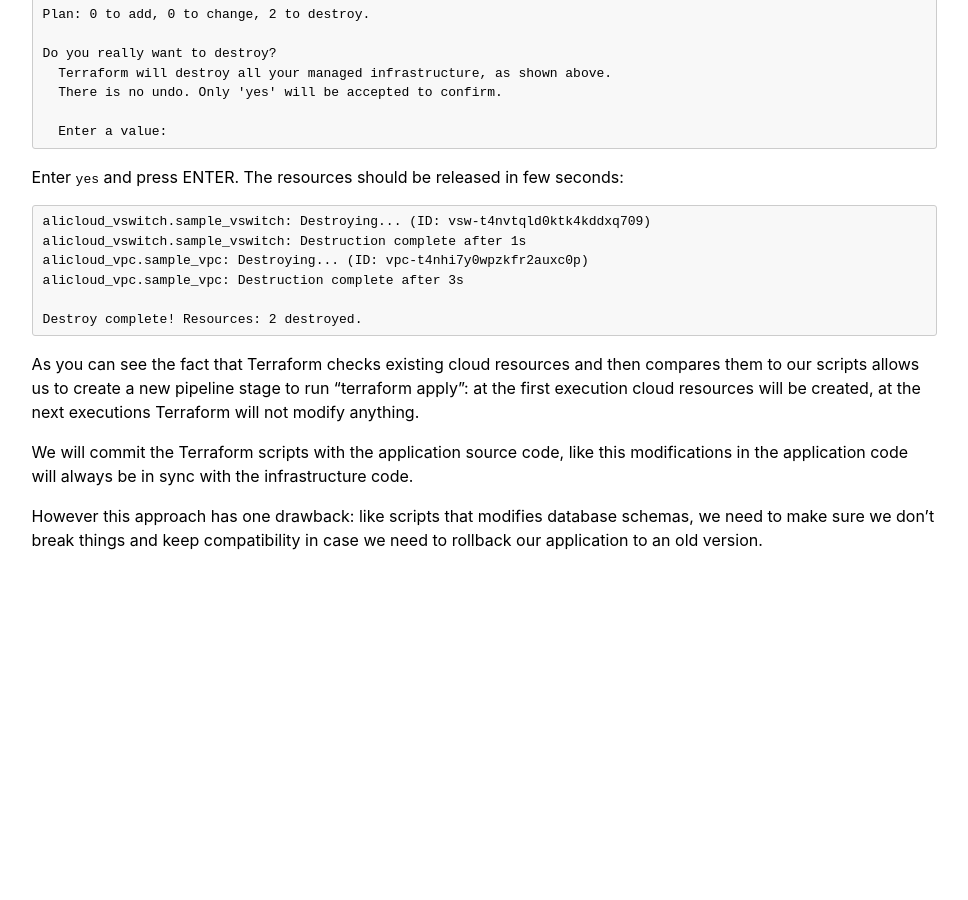
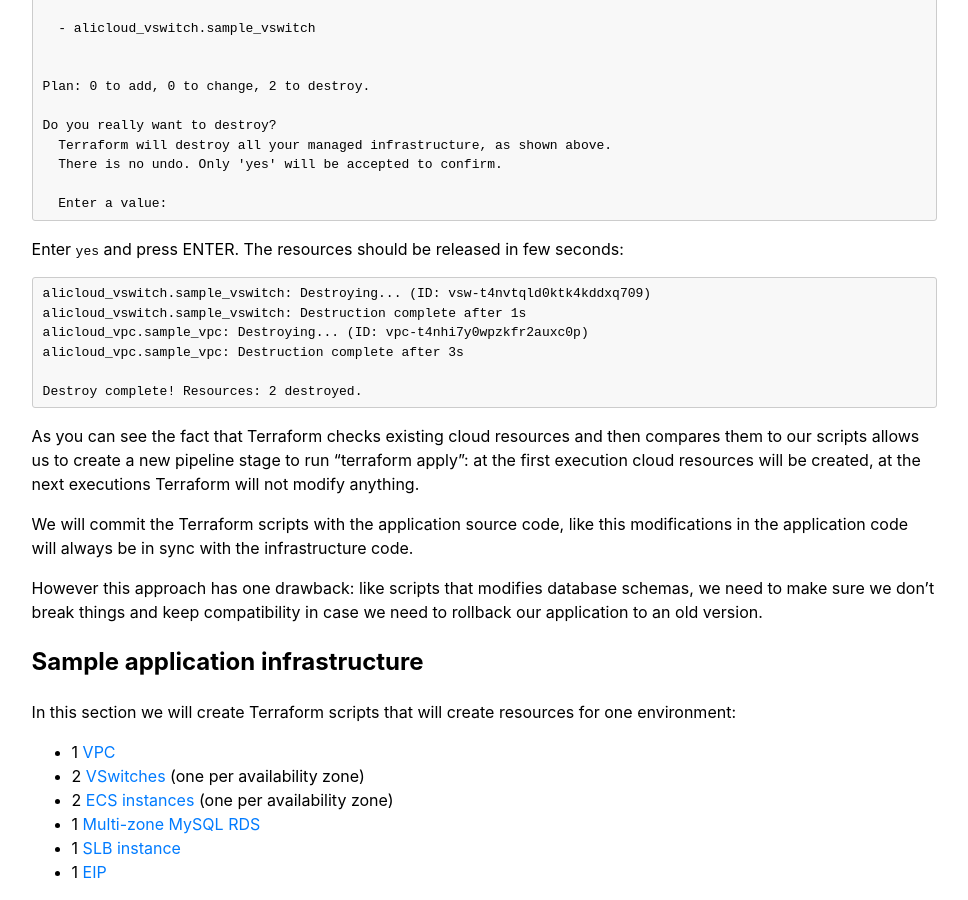
Before and after one commit to alibabacloud-howto/devops, a Jekyll site: the page built from tutorials/devops_for_small_to_medium_web_applications/part_04_continuous_delivery.md, in a window 1280 px wide and 900 px high, scrolled down 7573 px. Shown: the whole window, without its empty margins (266-1234 px from the left). Built offline with Jekyll 4.4.1, drawn with Linux system fonts in a browser that asks for light colours; our own code applies the rules of GitHub Pages for plain Markdown files; before the commit the page ends 8141 px from its top, so only the background shows below that; some of the changed text lies outside the part shown.

Commit message:
Create a "Sample application infrastructure" section.

```diff
--- a/tutorials/devops_for_small_to_medium_web_applications/part_04_continuous_delivery.md
+++ b/tutorials/devops_for_small_to_medium_web_applications/part_04_continuous_delivery.md
@@ -8,8 +8,11 @@
 1. [Highly available architecture](#highly-available-architecture)
 2. [GitLab flow](#gitlab-flow)
 3. [Infrastructure-as-code with Terraform](#infrastructure-as-code-with-terraform)
-4. Sample application infrastructure
-5. Pipeline improvements
+4. [Sample application infrastructure](#sample-application-infrastructure)
+5. Infrastructure pipeline stage
+6. Database update pipeline stage
+7. Application installation pipeline stage
+8. Pre-production and production environments
 
 ## Introduction
 In this part we will finally deploy our application in the cloud!
@@ -327,3 +330,12 @@
 
 However this approach has one drawback: like scripts that modifies database schemas, we need to make sure we don't
 break things and keep compatibility in case we need to rollback our application to an old version.
+
+## Sample application infrastructure
+In this section we will create Terraform scripts that will create resources for one environment:
+* 1 [VPC](https://www.alibabacloud.com/product/vpc)
+* 2 [VSwitches](https://www.alibabacloud.com/help/doc-detail/65387.htm) (one per availability zone)
+* 2 [ECS instances](https://www.alibabacloud.com/product/ecs) (one per availability zone)
+* 1 [Multi-zone MySQL RDS](https://www.alibabacloud.com/product/apsaradb-for-rds-mysql)
+* 1 [SLB instance](https://www.alibabacloud.com/product/server-load-balancer)
+* 1 [EIP](https://www.alibabacloud.com/product/eip)
```
